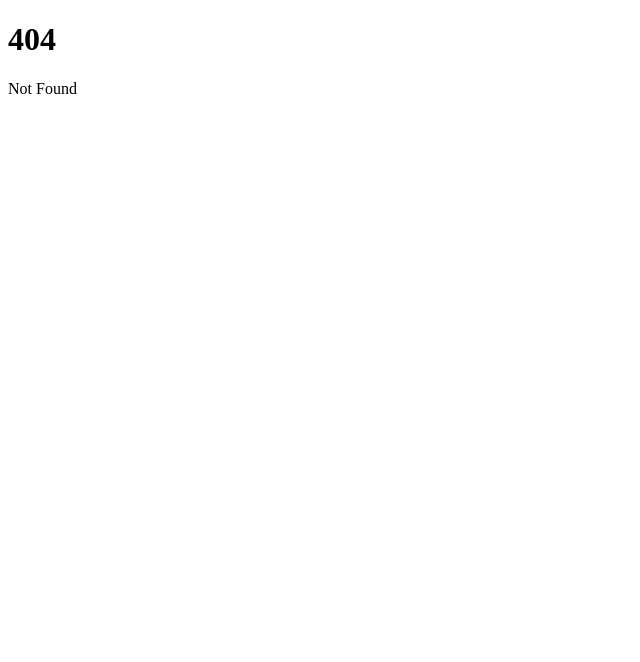
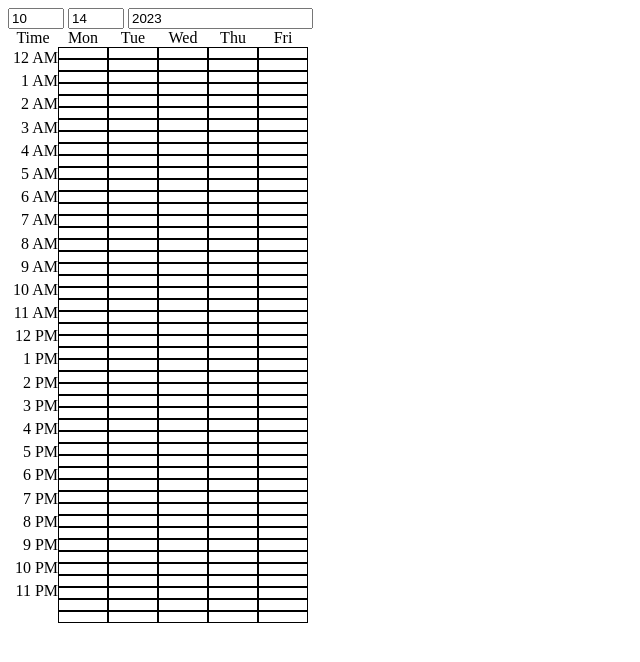
Before and after one commit to TheGuys-tech/DubHacks23, a SvelteKit app: page /calendar in a window 1280 px wide. Before the commit this address had no page. Shown: the top 662 px of the page, without its empty margins (0-640 px from the left). Built offline with nearby package versions, Linux system fonts and the light colour scheme.

Commit message:
Calendar base

```diff
--- /dev/null
+++ b/src/routes/calendar/+page.svelte
@@ -0,0 +1,86 @@
+<script>
+    let startDateYear = 2023;
+    let startDateMonth = 10;
+    let startDateDay = 14;
+    let startDay = 1;
+    let endDay = 5;
+    let days = [
+        "Sun",
+        "Mon",
+        "Tue",
+        "Wed",
+        "Thu",
+        "Fri",
+        "Sat"
+    ];
+
+    let cellHasEvent = [];
+    for (let day = startDay; day <= endDay; day++) {
+        let dayData = [];
+        for (let hour = 0; hour < 48; hour++)
+        {
+            dayData.push({hasEvent: false});
+        }
+        cellHasEvent.push(dayData);
+    }
+
+    /*for (let i = 0; i < data.events.length; i++) {
+        let event = data.events[i];
+        if (event.day) {
+
+        }
+    }*/
+
+</script>
+
+<input type="number" min="1" max="12" bind:value={startDateMonth} />
+<input type="number" min="1" max="31" bind:value={startDateDay} />
+<input type="number" min="1970" bind:value={startDateYear}/>
+
+<div class="week-calendar">
+    <div class="week-calendar-day">
+        <div class="week-calendar-dayname" style="padding-bottom: 2px;">Time</div>
+        {#each {length: 24} as _, hour}
+            <div class="week-calendar-time-key">{hour < 12 ? (hour == 0 ? "12 AM" : hour + " AM") : hour - 12 == 0 ? "12 PM" : hour - 12 + " PM"}</div>
+        {/each}
+    </div>
+    {#each {length: endDay - startDay + 1} as _, day}
+        <div class="week-calendar-day">
+            <div class="week-calendar-dayname">{days[startDay + day]}</div>
+            {#each {length: 48} as _, hour}
+                <div class="week-calendar-hour {cellHasEvent[day][hour].hasEvent ? "filled" : ""}" data-calendar-hour={hour}></div>
+            {/each}
+        </div>
+    {/each}
+</div>
+
+<style>
+    .week-calendar {
+        display: flex;
+    }
+
+    .week-calendar-time-key {
+        text-align: right;
+        height: 0px;
+        padding-bottom: 23.2px;
+    }
+
+    .week-calendar-day {
+        width: 50px;
+        text-align: center;
+    }
+
+    .week-calendar-hour {
+        border: 1px solid black;
+        padding-bottom: 10px;
+    }
+
+    .week-calendar-hour:hover {
+        border: 1px solid red;
+        background-color: yellow;
+    }
+
+    .week-calendar-hour.filled {
+        background-color: orangered;
+    }
+</style>
```
